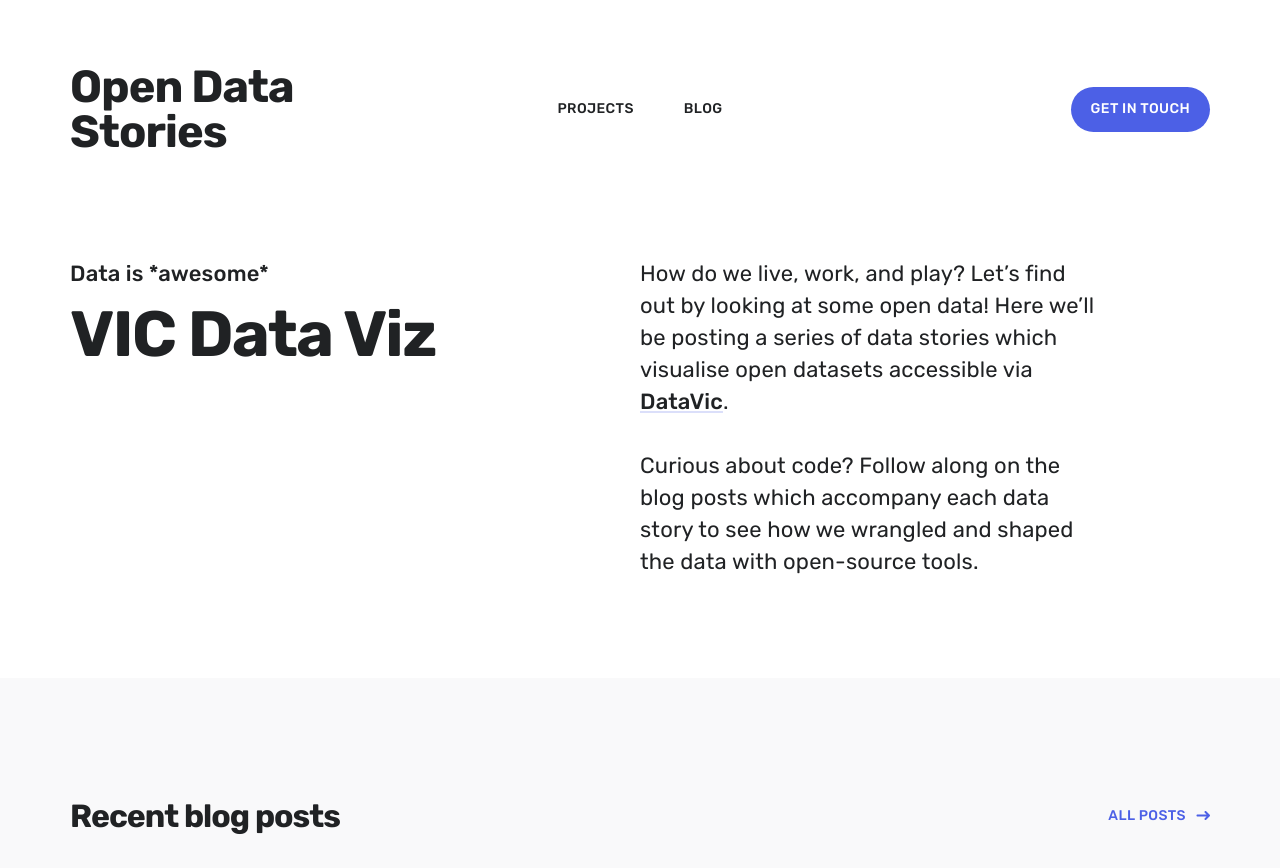
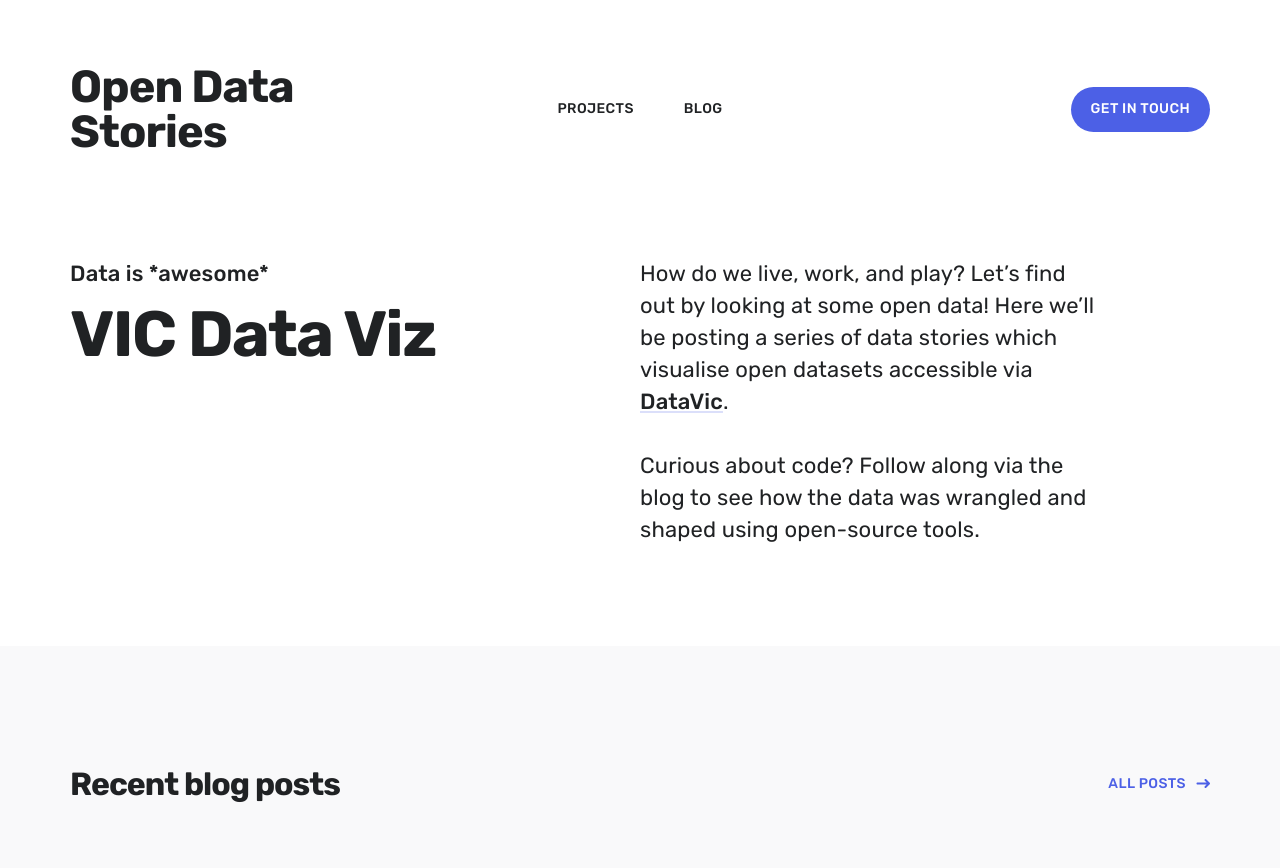
Before and after one commit to CaroPattle/bicycle_data_melbourne, a Jekyll site: the page built from docs/index.html, in a window 1280 px wide and 900 px high, cut to the strip 0-868 px from the top of the window. Built offline with Jekyll 4.4.1, drawn with Linux system fonts in a browser that asks for light colours; nearby versions of some CDN libraries.

Commit message:
new desc blurb

```diff
--- a/docs/index.html
+++ b/docs/index.html
@@ -2,7 +2,7 @@
 layout: default
 overtitle: Data is *awesome*
 title: VIC Data Viz
-description: How do we live, work, and play? Let’s find out by looking at some open data! Here we’ll be posting a series of data stories which visualise open datasets accessible via <a href="https://www.data.vic.gov.au/">DataVic</a>.<br><br>Curious about code? Follow along on the blog posts which accompany each data story to see how we wrangled and shaped the data with open-source tools.
+description: How do we live, work, and play? Let’s find out by looking at some open data! Here we’ll be posting a series of data stories which visualise open datasets accessible via <a href="https://www.data.vic.gov.au/">DataVic</a>.<br><br>Curious about code? Follow along via the blog to see how the data was wrangled and shaped using open-source tools.
 featured_image: /images/social.jpg
 ---
 
```
